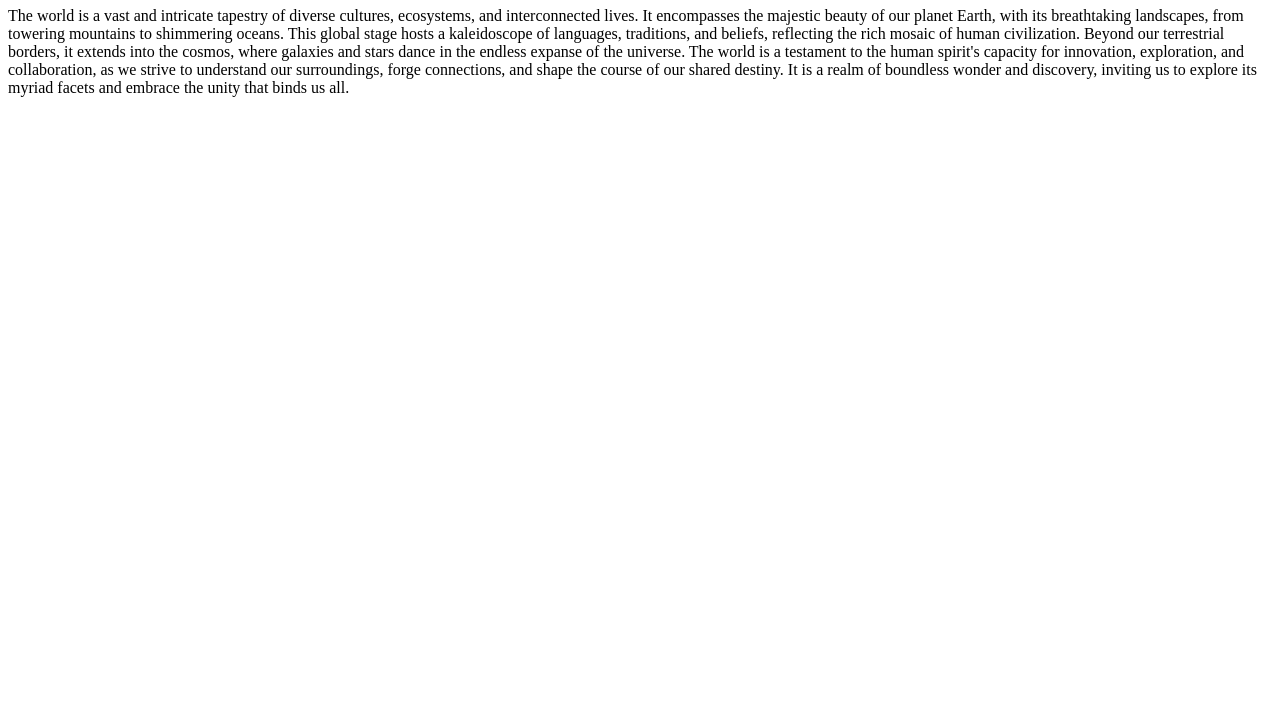
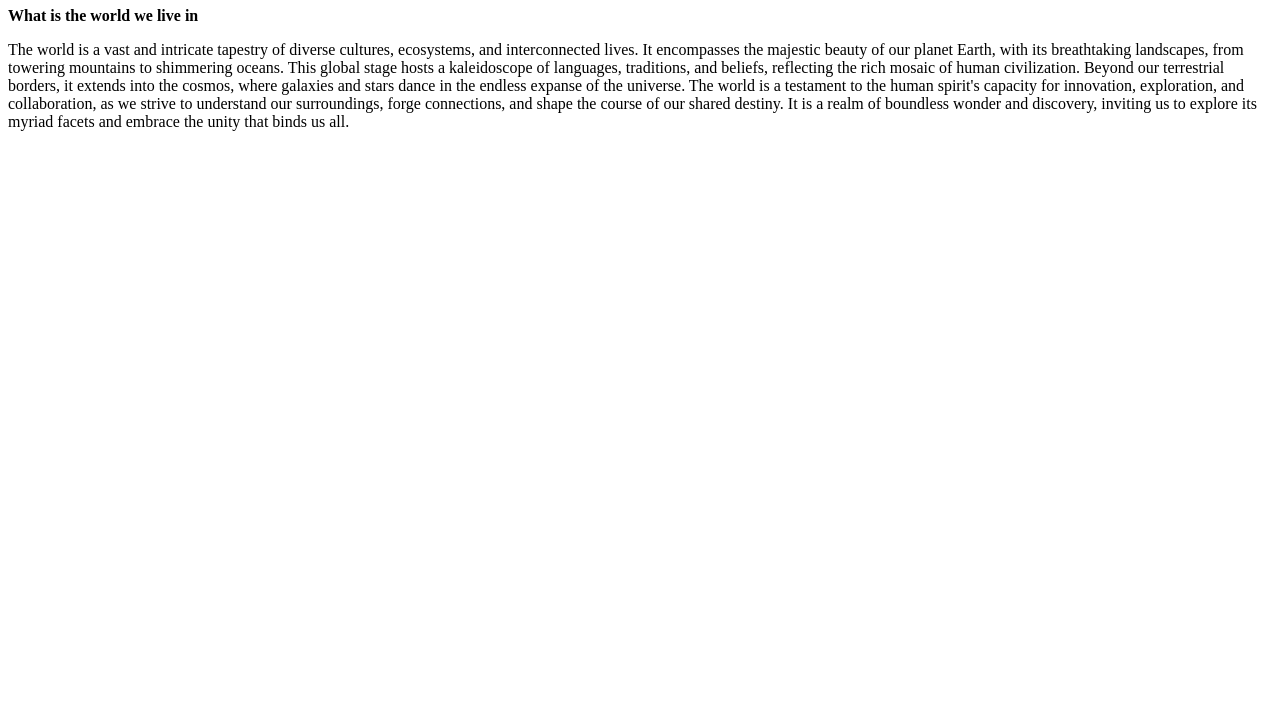
Before and after one commit to bertillosam/html-boilerplate, a plain HTML site: page index.html in a window 1280 px wide. Shown: the part 73-800 px from the top of the page. Drawn offline with Linux system fonts and the light colour scheme.

Commit message:
index.html

```diff
--- a/index.html
+++ b/index.html
@@ -7,6 +7,8 @@
 
   <body>
     <h1>Hello World!</h1>
+    <strong> What is the world we live in</strong>
+
     <p>The world is a vast and intricate tapestry of diverse cultures, ecosystems, and interconnected lives. It encompasses the majestic beauty of our planet Earth, with its breathtaking landscapes, from towering mountains to shimmering oceans. This global stage hosts a kaleidoscope of languages, traditions, and beliefs, reflecting the rich mosaic of human civilization. Beyond our terrestrial borders, it extends into the cosmos, where galaxies and stars dance in the endless expanse of the universe. The world is a testament to the human spirit's capacity for innovation, exploration, and collaboration, as we strive to understand our surroundings, forge connections, and shape the course of our shared destiny. It is a realm of boundless wonder and discovery, inviting us to explore its myriad facets and embrace the unity that binds us all.</p>
 
   </body>
```
